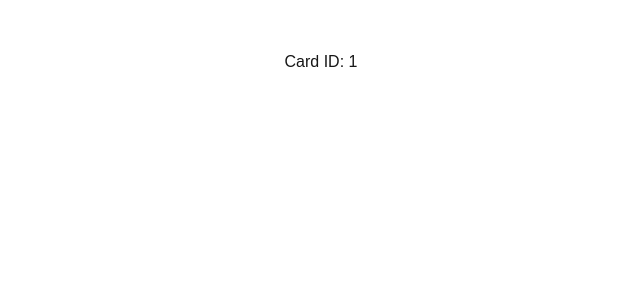
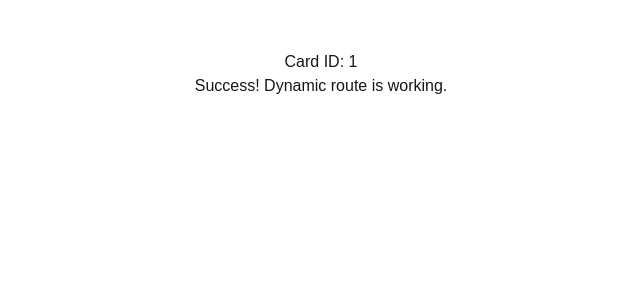
Before and after one commit to JonasGall/bata-cards, a Next.js app: page /card/1 in a window 1280 px wide. Shown: the top 300 px of the page, without its empty margins (319-959 px from the left). Built offline with nearby package versions, Linux system fonts and the light colour scheme.

Commit message:
force dynamic rendering

```diff
--- a/app/card/[id]/page.tsx
+++ b/app/card/[id]/page.tsx
@@ -1,10 +1,13 @@
 // app/card/[id]/page.tsx
+export const dynamic = 'force-dynamic'; // Ito ang magpipilit sa Vercel na i-render ito ng tama
+
 export default async function CardPage({ params }: { params: Promise<{ id: string }> }) {
   const { id } = await params;
 
   return (
     <div style={{ textAlign: 'center', marginTop: '50px' }}>
       <h1>Card ID: {id}</h1>
+      <p>Success! Dynamic route is working.</p>
     </div>
   );
 }
```
